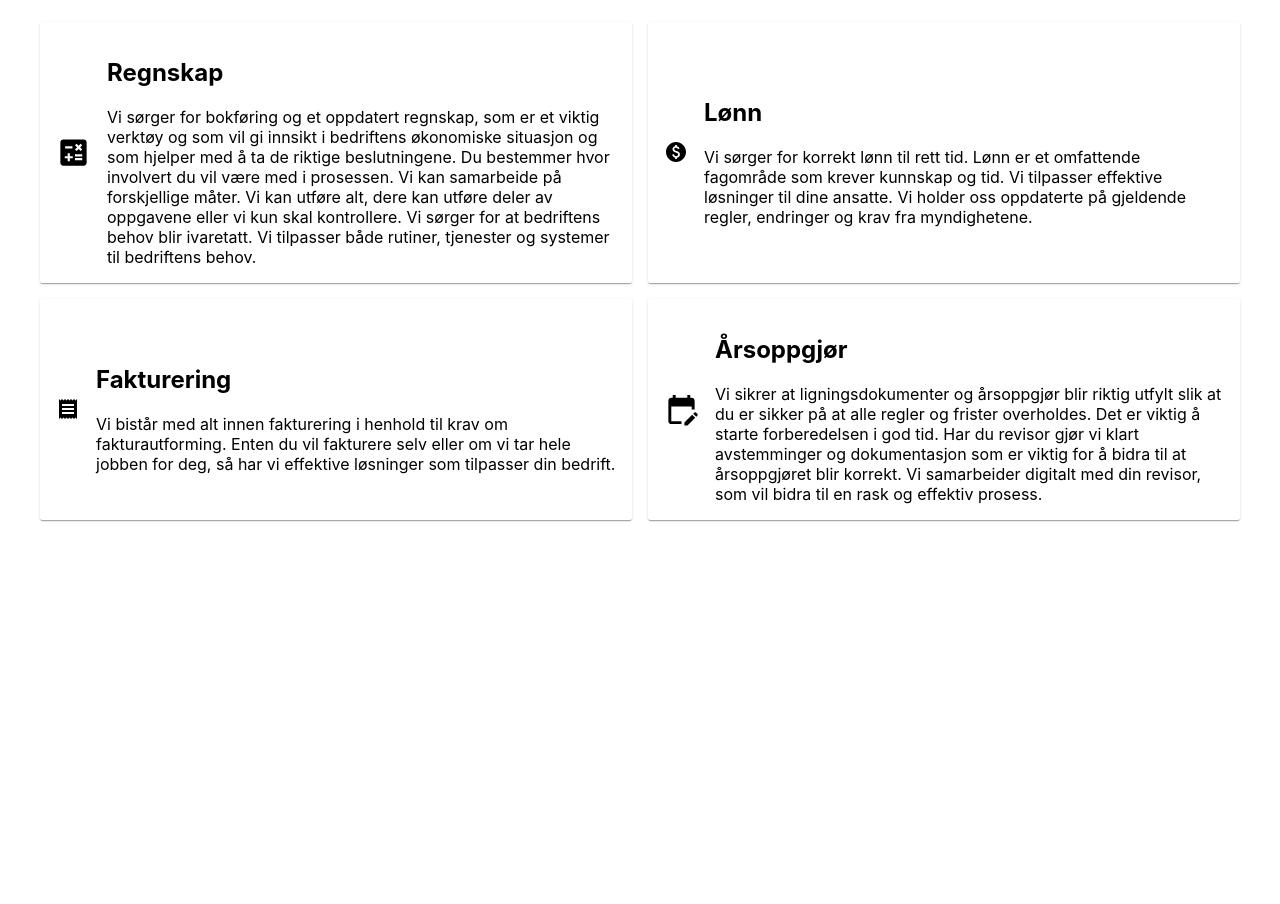
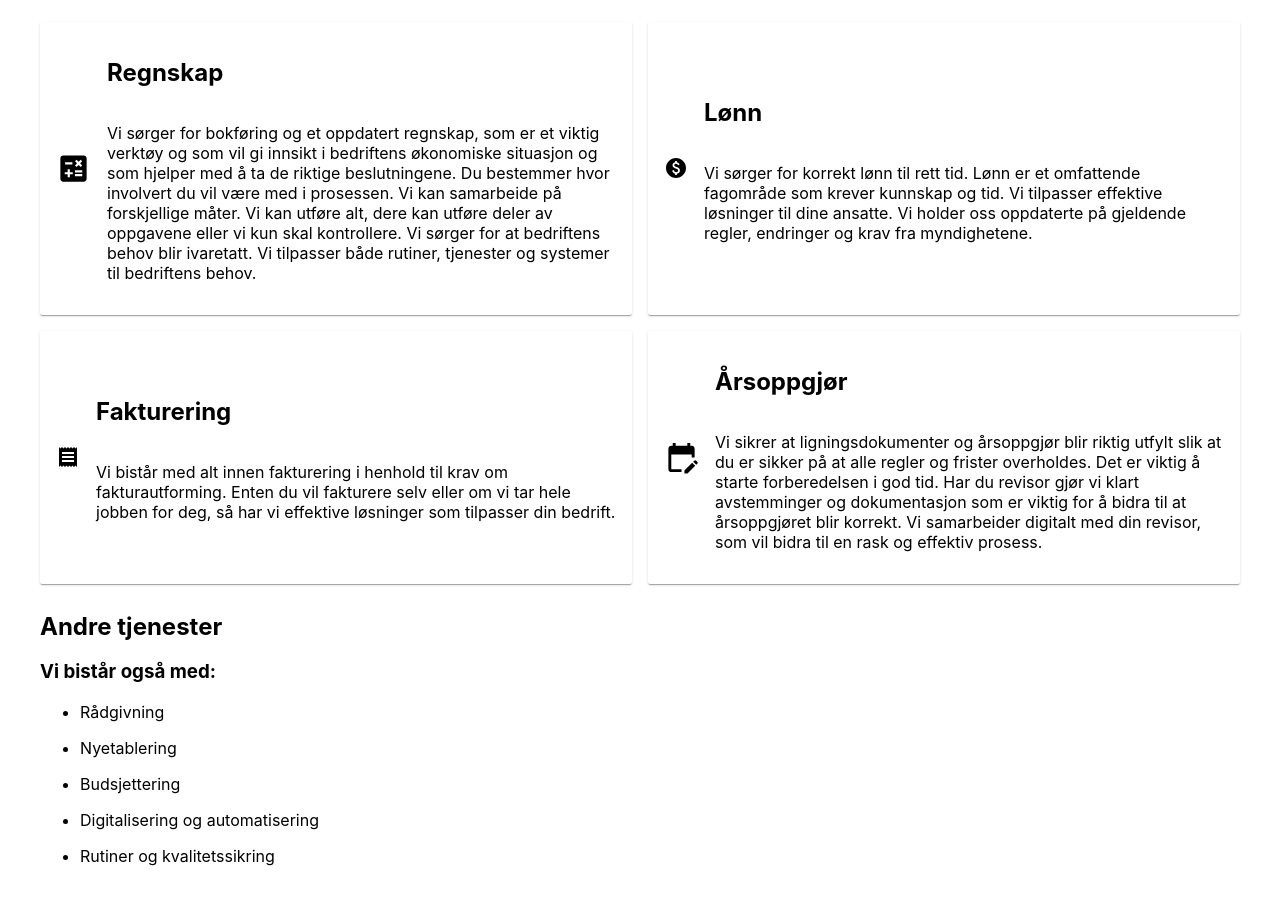
Before and after one commit to vinh-vesen/Qualis-Regnskap, a React (Create React App) app: page / in a window 1280 px wide. Shown: the part 314-1218 px from the top of the page. Built offline with nearby package versions, Linux system fonts and the light colour scheme.

Commit message:
OTHER SERVICES

```diff
--- a/src/App.tsx
+++ b/src/App.tsx
@@ -11,6 +11,7 @@ import { InfoBoxAccounting } from "./components/InfoBoxAccounting";
 import { InfoBoxSalery } from "./components/InfoBoxSalery";
 import { InfoBoxInvoice } from "./components/InfoBoxInvoice";
 import { InfoBoxAnnualSettlement } from "./components/InfoBoxAnnualSettlement";
+import { ServiceList } from "./components/ServiceList";
 
 const App = () => {
   return (
@@ -32,6 +33,7 @@ const App = () => {
             <InfoBoxAnnualSettlement />
           </StyledInfoBox>
         </StyledInfoBoxList>
+        <ServiceList />
       </StyledContent>
     </StyledApp>
   );
--- a/src/components/InfoBoxAccounting/InfoBoxAccounting.tsx
+++ b/src/components/InfoBoxAccounting/InfoBoxAccounting.tsx
@@ -8,13 +8,15 @@ export const InfoBoxAccounting = () => {
       <CalculateIcon fontSize="large" />
       <StyledText>
         <h2>Regnskap</h2>
-        Vi sørger for bokføring og et oppdatert regnskap, som er et viktig
-        verktøy og som vil gi innsikt i bedriftens økonomiske situasjon og som
-        hjelper med å ta de riktige beslutningene. Du bestemmer hvor involvert
-        du vil være med i prosessen. Vi kan samarbeide på forskjellige måter. Vi
-        kan utføre alt, dere kan utføre deler av oppgavene eller vi kun skal
-        kontrollere. Vi sørger for at bedriftens behov blir ivaretatt. Vi
-        tilpasser både rutiner, tjenester og systemer til bedriftens behov.
+        <p>
+          Vi sørger for bokføring og et oppdatert regnskap, som er et viktig
+          verktøy og som vil gi innsikt i bedriftens økonomiske situasjon og som
+          hjelper med å ta de riktige beslutningene. Du bestemmer hvor involvert
+          du vil være med i prosessen. Vi kan samarbeide på forskjellige måter.
+          Vi kan utføre alt, dere kan utføre deler av oppgavene eller vi kun
+          skal kontrollere. Vi sørger for at bedriftens behov blir ivaretatt. Vi
+          tilpasser både rutiner, tjenester og systemer til bedriftens behov.
+        </p>
       </StyledText>
     </>
   );
--- a/src/components/InfoBoxAnnualSettlement/InfoBoxAnnualSettlement.tsx
+++ b/src/components/InfoBoxAnnualSettlement/InfoBoxAnnualSettlement.tsx
@@ -8,12 +8,14 @@ export const InfoBoxAnnualSettlement = () => {
       <EditCalendarIcon fontSize="large" />
       <StyledText>
         <h2>Årsoppgjør</h2>
-        Vi sikrer at ligningsdokumenter og årsoppgjør blir riktig utfylt slik at
-        du er sikker på at alle regler og frister overholdes. Det er viktig å
-        starte forberedelsen i god tid. Har du revisor gjør vi klart
-        avstemminger og dokumentasjon som er viktig for å bidra til at
-        årsoppgjøret blir korrekt. Vi samarbeider digitalt med din revisor, som
-        vil bidra til en rask og effektiv prosess.
+        <p>
+          Vi sikrer at ligningsdokumenter og årsoppgjør blir riktig utfylt slik
+          at du er sikker på at alle regler og frister overholdes. Det er viktig
+          å starte forberedelsen i god tid. Har du revisor gjør vi klart
+          avstemminger og dokumentasjon som er viktig for å bidra til at
+          årsoppgjøret blir korrekt. Vi samarbeider digitalt med din revisor,
+          som vil bidra til en rask og effektiv prosess.
+        </p>
       </StyledText>
     </>
   );
--- a/src/components/InfoBoxInvoice/InfoBoxInvoice.tsx
+++ b/src/components/InfoBoxInvoice/InfoBoxInvoice.tsx
@@ -8,9 +8,12 @@ export const InfoBoxInvoice = () => {
       <ReceiptIcon />
       <StyledText>
         <h2>Fakturering</h2>
-        Vi bistår med alt innen fakturering i henhold til krav om
-        fakturautforming. Enten du vil fakturere selv eller om vi tar hele
-        jobben for deg, så har vi effektive løsninger som tilpasser din bedrift.
+        <p>
+          Vi bistår med alt innen fakturering i henhold til krav om
+          fakturautforming. Enten du vil fakturere selv eller om vi tar hele
+          jobben for deg, så har vi effektive løsninger som tilpasser din
+          bedrift.
+        </p>
       </StyledText>
     </>
   );
--- a/src/components/InfoBoxSalery/InfoBoxSalery.tsx
+++ b/src/components/InfoBoxSalery/InfoBoxSalery.tsx
@@ -8,10 +8,12 @@ export const InfoBoxSalery = () => {
       <PaidIcon />
       <StyledText>
         <h2>Lønn</h2>
-        Vi sørger for korrekt lønn til rett tid. Lønn er et omfattende fagområde
-        som krever kunnskap og tid. Vi tilpasser effektive løsninger til dine
-        ansatte. Vi holder oss oppdaterte på gjeldende regler, endringer og krav
-        fra myndighetene.
+        <p>
+          Vi sørger for korrekt lønn til rett tid. Lønn er et omfattende
+          fagområde som krever kunnskap og tid. Vi tilpasser effektive løsninger
+          til dine ansatte. Vi holder oss oppdaterte på gjeldende regler,
+          endringer og krav fra myndighetene.
+        </p>
       </StyledText>
     </>
   );
--- /dev/null
+++ b/src/components/ServiceList/ServiceList.styled.ts
@@ -0,0 +1,6 @@
+import { styled } from "@mui/system";
+import List from "@mui/material/List";
+
+export const StyledServiceList = styled(List)({
+    listStyleType: 'disc'
+})
--- /dev/null
+++ b/src/components/ServiceList/ServiceList.tsx
@@ -0,0 +1,25 @@
+import React from "react";
+
+export const ServiceList = () => {
+  const serviceList = [
+    "Rådgivning",
+    "Nyetablering",
+    "Budsjettering",
+    "Digitalisering og automatisering",
+    "Rutiner og kvalitetssikring",
+  ];
+
+  return (
+    <>
+      <h2>Andre tjenester</h2>
+      <h3>Vi bistår også med:</h3>
+      <ul>
+        {serviceList.map((s) => (
+          <li>
+            <p>{s}</p>
+          </li>
+        ))}
+      </ul>
+    </>
+  );
+};
--- /dev/null
+++ b/src/components/ServiceList/index.tsx
@@ -0,0 +1 @@
+export { ServiceList } from "./ServiceList";
```
